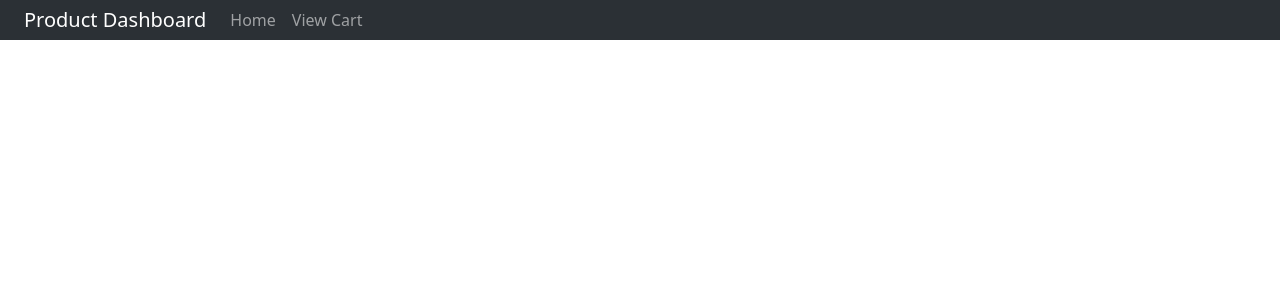
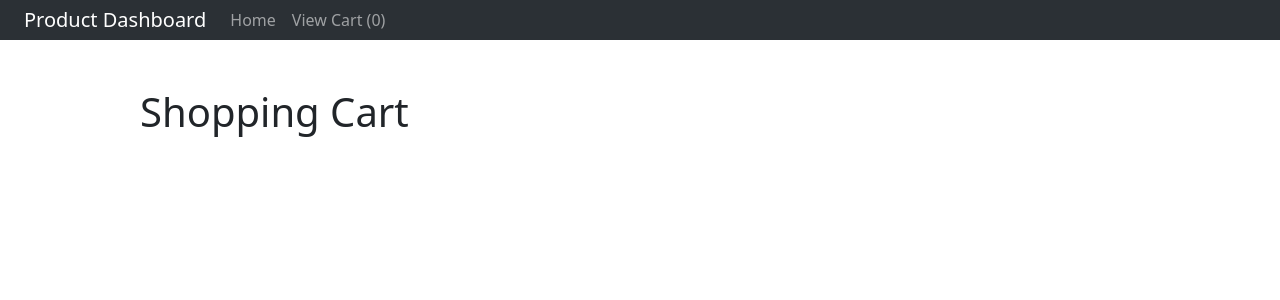
Before and after one commit to dani31perez/productDashboard, a React (Vite) app: page /shoppingCart in a window 1280 px wide. Shown: the top 300 px of the page. Built offline with nearby package versions, Linux system fonts and the light colour scheme.

Commit message:
Created shopping cart with support for adding items and displaying selected products

```diff
--- a/src/App.css
+++ b/src/App.css
@@ -1,5 +1,8 @@
 .productList {
-    flex-wrap: wrap;
     justify-content: space-between;
     height: 60vh;
 }
+
+.shoppingList {
+    max-height: 65vh;
+}
--- a/src/App.jsx
+++ b/src/App.jsx
@@ -3,13 +3,34 @@ import { Container } from "react-bootstrap";
 import { BrowserRouter } from "react-router";
 import AppRoutes from "./AppRoutes";
 import Header from "./components/Header";
+import { useState } from "react";
+import { products } from "./data/productData";
 
 function App() {
+  const [cart, setCart] = useState(Array(products.length).fill(0));
+
+  const cartSize = cart.filter((quantity) => quantity !== 0).length;
+
+  const addCart = (productName) => {
+    const index = products.findIndex((product) => productName === product.name);
+    const newCart = [...cart];
+    if (newCart[index] > 0) return;
+    newCart[index] = 1;
+    setCart(newCart);
+  };
+
+  const changeCart = (productName, quantity) => {
+    const index = products.findIndex((product) => productName === product.name);
+    const newCart = [...cart];
+    newCart[index] += quantity;
+    setCart(newCart);
+  };
+
   return (
     <BrowserRouter>
-      <Header />
+      <Header cartSize={cartSize} />
       <Container fluid={true} style={{ marginLeft: "10vw", width: "90vw" }}>
-        <AppRoutes />
+        <AppRoutes cart={cart} addCart={addCart} changeCart={changeCart} />
       </Container>
     </BrowserRouter>
   );
--- a/src/AppRoutes.jsx
+++ b/src/AppRoutes.jsx
@@ -2,13 +2,29 @@ import React from "react";
 import { Route, Routes } from "react-router";
 import Home from "./components/Home";
 import ProductDetails from "./components/ProductDetails";
+import ShoppingCart from "./components/ShoppingCart";
 
-function AppRoutes() {
+function AppRoutes({ cart, addCart, changeCart }) {
   return (
     <Routes>
       <Route path="/" element={<Home />} />
       <Route path="/home" element={<Home />} />
-      <Route path="/product/:productName" element={<ProductDetails />} />
+      <Route
+        path="/product/:productName"
+        element={
+          <ProductDetails
+            cart={cart}
+            addCart={addCart}
+            changeCart={changeCart}
+          />
+        }
+      />
+      <Route
+        path="/shoppingCart"
+        element={
+          <ShoppingCart cart={cart} addCart={addCart} changeCart={changeCart} />
+        }
+      />
     </Routes>
   );
 }
--- a/src/components/Header.jsx
+++ b/src/components/Header.jsx
@@ -1,16 +1,28 @@
 import React from "react";
 import { Navbar, Nav, Container } from "react-bootstrap";
+import { Link } from "react-router";
 
- function Header() {
+function Header({ cartSize }) {
   return (
-    <Navbar bg="dark" data-bs-theme="dark" expand="sm" className="bg-body-tertiary mb-5 p-0">
-      <Container  className="mx-4 p-0" fluid={true}>
-        <Navbar.Brand href="/home">Product Dashboard</Navbar.Brand>
-        <Navbar.Toggle  />
-        <Navbar.Collapse >
+    <Navbar
+      bg="dark"
+      data-bs-theme="dark"
+      expand="sm"
+      className="bg-body-tertiary mb-5 p-0"
+    >
+      <Container className="mx-4 p-0" fluid={true}>
+        <Navbar.Brand as={Link} to="/home">
+          Product Dashboard
+        </Navbar.Brand>
+        <Navbar.Toggle />
+        <Navbar.Collapse>
           <Nav>
-            <Nav.Link href="/home">Home</Nav.Link>
-            <Nav.Link href="/home">View Cart</Nav.Link>
+            <Nav.Link as={Link} to="/home">
+              Home
+            </Nav.Link>
+            <Nav.Link as={Link} to="/shoppingCart">
+              View Cart ({cartSize})
+            </Nav.Link>
           </Nav>
         </Navbar.Collapse>
       </Container>
--- a/src/components/Home.jsx
+++ b/src/components/Home.jsx
@@ -18,7 +18,7 @@ function Home() {
                 {product.name}
               </Link>
             </h4>
-            <h5 className="fw-ligh">Price: {product.price}</h5>
+            <h5 className="fw-normal">Price: $ {product.price}</h5>
           </ListGroup.Item>
         ))}
       </ListGroup>
--- a/src/components/ProductDetails.jsx
+++ b/src/components/ProductDetails.jsx
@@ -1,21 +1,24 @@
 import React from "react";
-import { useParams, useNavigate } from "react-router";
+import { useParams, Link } from "react-router";
 import { products } from "../data/productData";
 import { Button } from "react-bootstrap";
 import "../index.css";
 
-function ProductDetails() {
+function ProductDetails({ cart, addCart, changeCart }) {
   const { productName } = useParams();
-  const navigate = useNavigate();
   const product = products.find((product) => product.name === productName);
 
   return (
     <>
-      <h1>{product.name}</h1>
-      <h4 className="my-4">$ {product.price}</h4>
-      <h4>{product.description}</h4>
-      <Button className="mx-4">Add to cart</Button>
-      <Button variant="secondary">Back to prodcuts</Button>
+      <h1 className="fw-bold">{product.name}</h1>
+      <h4 className="my-4 fw-normal">Price: $ {product.price}</h4>
+      <h4 className="fw-normal">{product.description}</h4>
+      <Button className="m-4" onClick={() => addCart(productName, 1)}>
+        Add to cart
+      </Button>
+      <Button variant="secondary" as={Link} to="/home">
+        Back to products
+      </Button>
     </>
   );
 }
--- /dev/null
+++ b/src/components/ShoppingCart.jsx
@@ -0,0 +1,36 @@
+import React from "react";
+import { Col, ListGroup, Row } from "react-bootstrap";
+import { products } from "../data/productData";
+
+function ShoppingCart({ cart, addCart, changeCart }) {
+  return (
+    <>
+      <h1>Shopping Cart</h1>
+      <ListGroup className="shoppingList mt-5 overflow-y-auto">
+        {products.map(
+          (product, index) =>
+            cart[index] !== 0 && (
+              <ListGroup.Item
+                style={{
+                  border: 0,
+                  marginBottom: index !== cart.length - 1 ? "2rem" : "",
+                }}
+              >
+                <Row>
+                  <Col>
+                    <h4 className="fw-bold">{product.name}</h4>
+                    <h5 className="fw-normal">
+                      Price: $ {product.price} | Quantity: {cart[index]}
+                    </h5>
+                  </Col>
+                  <Col></Col>
+                </Row>
+              </ListGroup.Item>
+            )
+        )}
+      </ListGroup>
+    </>
+  );
+}
+
+export default ShoppingCart;
--- a/src/index.css
+++ b/src/index.css
@@ -1,5 +1,5 @@
 body {
   height: 100vh;
   margin: 0;
-  font-family: 'Quicksand', cursive;
+  font-family: "Quicksand", cursive;
 }
```
